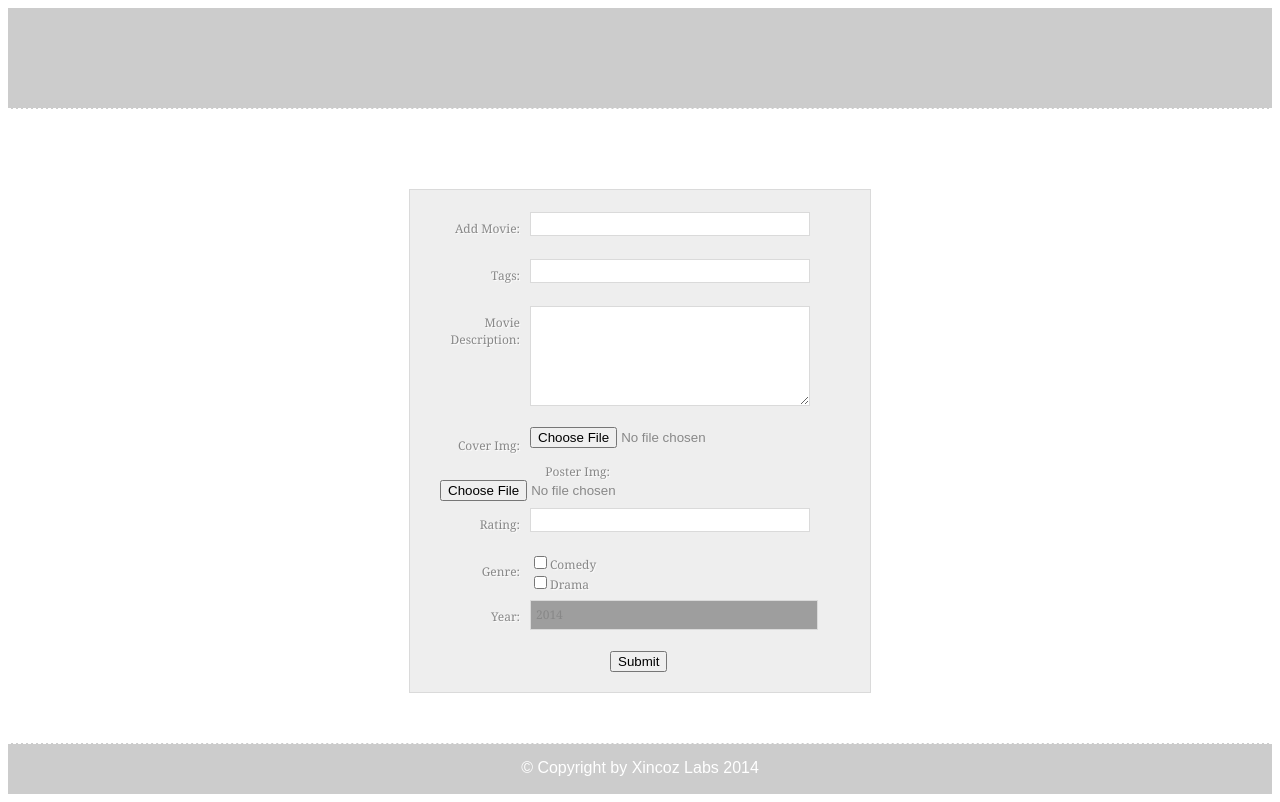
After one commit to anjalyes/Merging-Mercury, a PHP site: page /add.php in a window 1280 px wide. The commit adds this page. Run offline with PHP 8.4, Linux system fonts and the light colour scheme; grey boxes are pictures that could not be loaded.

Commit message:
added css styles

```diff
--- /dev/null
+++ b/add.php
@@ -0,0 +1,72 @@
+<html>
+<head>
+	<title>Add Movie</title>
+	<link rel="stylesheet" type="text/css" href="css/style.css">
+	<link rel="stylesheet" type="text/css" href="css/add.css">
+</head>
+<body>
+	<div id="head"></div>
+	<form action="addmov.php" class="basic-grey" method="post">
+		<label>
+			<span>Add Movie: </span>
+			<input type="text" name="name" size="7"><br>
+		</label>
+		<label>
+			<span>Tags: </span>
+			<input type="text" name="tags" size="7"><br>
+		</label>
+		<label>
+			<span>Movie Description: </span>
+			<textarea></textarea><br>
+		</label>
+		<label>
+			<span>Cover Img: </span>
+			<input type="file" name="pic" accept="image/*"></input><br>
+		</label>
+		<label>
+			<span>Poster Img: </span>
+			<input type="file" name="poster" accept="image/*"></input><br>
+		</label>
+		<label>
+			<span>Rating: </span>
+			<input type="text" name="rate" size="7"><br>
+		</label>
+		<label>
+			<span>Genre: </span>
+			<input type="checkbox" name="comedy" value="comedy">Comedy<br>
+    		<input type="checkbox" name="drama" value="drama">Drama<br>
+		</label>
+		<label>
+			<span>Year: </span>
+			<select name="birthyear">
+ 			<option value="2014">2014</option>
+		    <option value="2013">2013</option>
+			<option value="2012">2012</option>
+		    <option value="2011">2011</option>
+		    <option value="2010">2010</option>
+		    <option value="2009">2009</option>
+		    <option value="2008">2008</option>
+ 		   	<option value="2007">2007</option>
+		    <option value="2006">2006</option>
+		    <option value="2005">2005</option>
+		    <option value="2004">2004</option>
+		    <option value="2003">2003</option>
+		    <option value="2002">2002</option>
+		    <option value="2001">2001</option>
+		    <option value="2000">2000</option>
+		    <option value="1999">1999</option>
+		    <option value="1998">1998</option>
+		    <option value="1997">1997</option>
+		    <option value="1996">1996</option>
+		    <option value="1995">1995</option>
+		    <option value="1994">1994</option>
+		    <option value="1993">1993</option>
+		    <option value="1992">1992</option>
+		    <option value="1991">1991</option>
+		    <option value="1990">1990</option>
+      		</select>
+      	</label>
+      	<input type="submit" value="Submit">
+</form>
+<div id="footer">&copy; Copyright by Xincoz Labs 2014 </div>
+</body>
--- /dev/null
+++ b/css/add.css
@@ -0,0 +1,74 @@
+.basic-grey {
+    width: 400px;
+    margin-right: auto;
+    margin-left: auto;
+    background: #EEE;
+    padding: 20px 30px 20px 30px;
+    font: 12px Georgia, "Times New Roman", Times, serif;
+    color: #888;
+    text-shadow: 1px 1px 1px #FFF;
+    border:1px solid #DADADA;
+    margin-top: 80px;
+}
+/*.basic-grey h1 {
+    font: 25px Georgia, "Times New Roman", Times, serif;
+    padding: 0px 0px 10px 40px;
+    display: block;
+    border-bottom: 1px solid #DADADA;
+    margin: -10px -30px 30px -30px;
+    color: #888;
+}*/
+/*.basic-grey h1>span {
+    display: block;
+    font-size: 11px;
+}*/
+.basic-grey label {
+    display: block;
+    margin: 0px 0px 5px;
+}
+.basic-grey label>span {
+    float: left;
+    width: 80px;
+    text-align: right;
+    padding-right: 10px;
+    margin-top: 10px;
+    color: #888;
+}
+.basic-grey input[type="text"], .basic-grey textarea,.basic-grey select{
+    border: 1px solid #DADADA;
+    color: #888;
+    height: 24px;
+    margin-bottom: 16px;
+    margin-right: 6px;
+    margin-top: 2px;
+    outline: 0 none;
+    padding: 3px 3px 3px 5px;
+    width: 70%;
+    font: normal 12px/12px Georgia, "Times New Roman", Times, serif;
+}
+.basic-grey select {
+    background: #FFF url('down-arrow.png') no-repeat right;
+    background: #FFF url('down-arrow.png') no-repeat right);
+    appearance:none;
+    -webkit-appearance:none;
+    -moz-appearance: none;
+    text-indent: 0.01px;
+    text-overflow: '';
+    width: 72%;
+    height: 30px;
+}
+.basic-grey textarea{
+    height:100px;
+}
+.basic-grey .button {
+    background: #E48F8F;
+    border: none;
+    padding: 10px 25px 10px 25px;
+    color: #FFF;
+}
+.basic-grey .button:hover {
+    background: #CF7A7A
+}
+.basic-grey input[type="submit"]{
+    margin-left: 170px;
+}
--- /dev/null
+++ b/css/style.css
@@ -0,0 +1,25 @@
+html{
+	font-family: sans-serif;
+}
+#head{
+	height: 70px;
+	padding-top: 30px;
+	background: #cccccc;
+	margin: 0px;
+	border-bottom: 1px dashed white;
+	text-align: center;
+	font-size: 200%;
+	font-family: sans-serif;
+	color: white;
+}
+#footer{
+	height: 35px;
+	padding-top: 15px;
+	background: #cccccc;
+	margin-top: 50px;
+	border-top: 1px dashed white;
+	text-align: center;
+	font-size: 100%;
+	font-family: sans-serif;
+	color: white;
+}
--- a/config.php
+++ b/lib/config.php
@@ -1,6 +1,6 @@
 <?php
-$db_username='user';
-$db_password='password';
+$db_username='root';
+$db_password='anjalyes';
 $db_database='Admin_Master';
 $db_hostname='localhost';
 ?>
```
Also changed, not shown: Adminhome.php (+17 -27 lines), auth.php (added, +25 -0 lines), css/home.css (added, +8 -0 lines), css/index.css (added, +71 -0 lines), index.php (+16 -10 lines), lib/libauth.php (+11 -11 lines), addmov.php (added), admin.php (added), database.php (added), stats.php (added).
